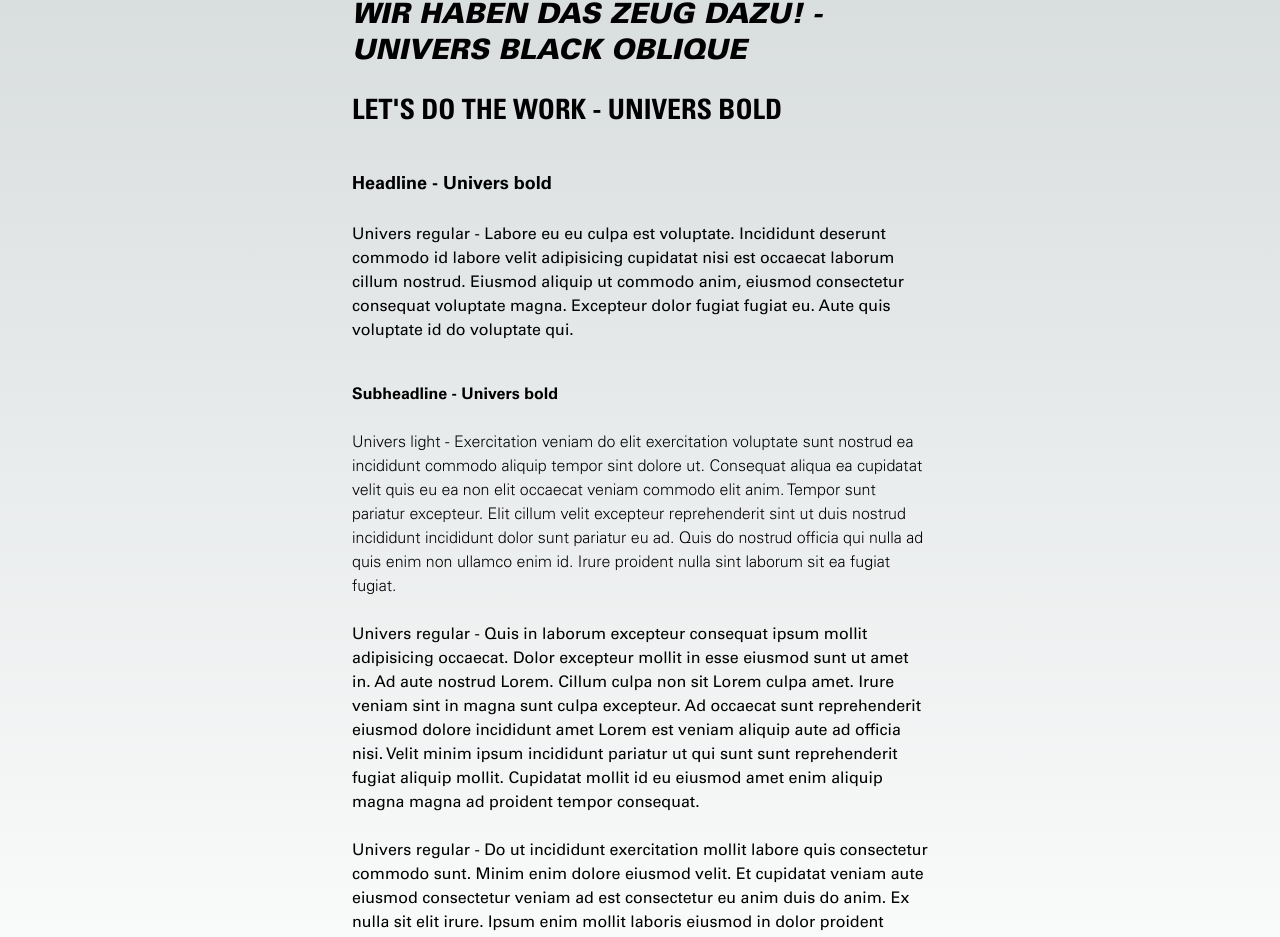
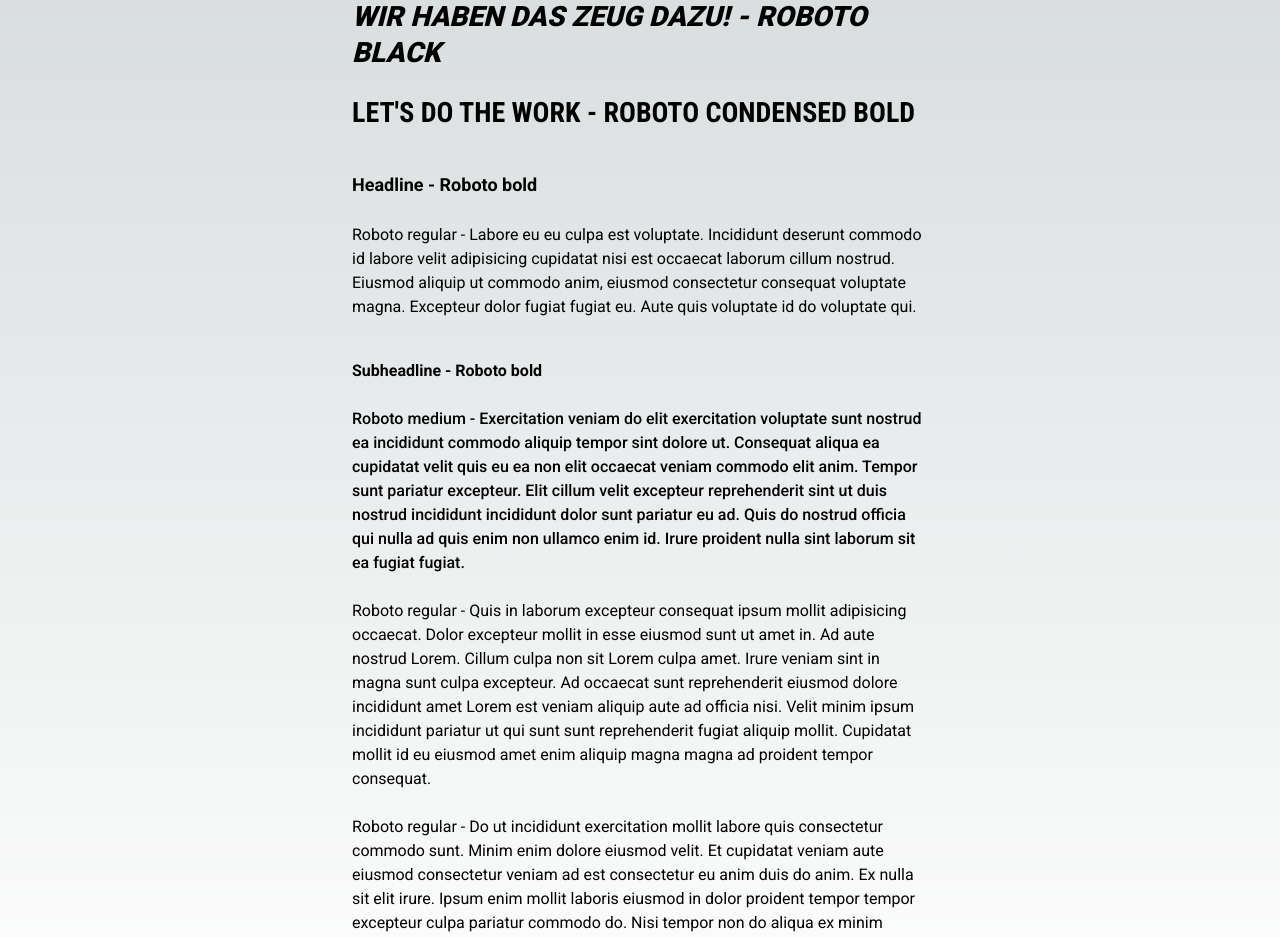
Before and after one commit to byjs-dev/font-performance-test, a Next.js app: page / in a window 1280 px wide. Shown: the part 97-1034 px from the top of the page. Built offline with nearby package versions, Linux system fonts and the light colour scheme.

Commit message:
feat: add Roboto static fonts

```diff
--- a/app/layout.tsx
+++ b/app/layout.tsx
@@ -1,14 +1,28 @@
 import "./globals.css";
 import localFont from "next/font/local";
-//import { Roboto_Flex } from "next/font/google";
+import { Roboto_Flex, Roboto, Roboto_Condensed } from "next/font/google";
 import { Analytics } from "@vercel/analytics/react";
 
-// const roboto_flex = Roboto_Flex({
-//   subsets: ["latin"],
-//   variable: "--font-roboto-flex",
-//   display: "swap",
-//   axes: ["GRAD", "XTRA", "YOPQ", "opsz", "slnt", "wdth"],
-// });
+const roboto_flex = Roboto_Flex({
+  subsets: ["latin"],
+  variable: "--font-roboto-flex",
+  display: "swap",
+  axes: ["GRAD", "XTRA", "YOPQ", "opsz", "slnt", "wdth"],
+});
+
+const roboto = Roboto({
+  subsets: ["latin"],
+  weight: ["400", "500", "700", "900"],
+  variable: "--font-roboto",
+  display: "swap",
+});
+
+const roboto_condensed = Roboto_Condensed({
+  subsets: ["latin"],
+  weight: ["700"],
+  variable: "--font-roboto-condensed",
+  display: "swap",
+});
 
 const univers = localFont({
   src: [
@@ -66,7 +80,12 @@
 }) {
   return (
     <html lang="en">
-      <body className={`${univers.variable} ${univers_condensed.variable}`}>
+      <body
+        className={`
+        ${roboto.variable}
+        ${roboto_condensed.variable}
+        `}
+      >
         {children}
         <Analytics />
       </body>
--- a/app/page.tsx
+++ b/app/page.tsx
@@ -1,16 +1,16 @@
-const FONT: "roboto_flex" | "univers" = "univers"; // univers
+const FONT: "roboto_flex" | "univers" | "roboto" = "roboto";
 
 export default function Home() {
   return (
     <>
       {FONT === "roboto_flex" ? (
-        <div className="flex min-h-screen max-w-3xl flex-col mx-auto gap-2 p-24 font-roboto">
+        <div className="flex min-h-screen max-w-3xl flex-col mx-auto gap-2 p-24 font-roboto-flex">
           <header>
-            <h1 className="zep-headline-xl-italic">
+            <h1 className="zep-headline-xl-italic-roboto-flex">
               Wir haben das Zeug dazu! - ROBOTO FLEX BLACK
             </h1>
             <br />
-            <h1 className="zep-headline-xl-condensed">
+            <h1 className="zep-headline-xl-condensed-roboto-flex">
               Let&#39;s do the work - ROBOTO FLEX BOLD
             </h1>
           </header>
@@ -67,11 +67,11 @@
       ) : FONT === "univers" ? (
         <div className="flex min-h-screen max-w-3xl flex-col mx-auto gap-2 p-24 font-univers">
           <header>
-            <h1 className="zep-headline-xl-italic">
+            <h1 className="zep-headline-xl-italic-univers">
               Wir haben das Zeug dazu! - UNIVERS BLACK Oblique
             </h1>
             <br />
-            <h1 className="zep-headline-xl-condensed">
+            <h1 className="zep-headline-xl-condensed-univers">
               Let&#39;s do the work - UNIVERS BOLD
             </h1>
           </header>
@@ -126,31 +126,29 @@
       ) : (
         <div className="flex min-h-screen max-w-3xl flex-col mx-auto gap-2 p-24 font-roboto">
           <header>
-            <h1 className="zep-headline-xl-italic">
-              Wir haben das Zeug dazu! - ROBOTO FLEX BLACK
+            <h1 className="zep-headline-xl-italic-roboto">
+              Wir haben das Zeug dazu! - ROBOTO BLACK
             </h1>
             <br />
-            <h1 className="zep-headline-xl-condensed">
-              Let&#39;s do the work - ROBOTO FLEX BOLD
+            <h1 className="zep-headline-xl-condensed-roboto">
+              Let&#39;s do the work - ROBOTO condensed BOLD
             </h1>
           </header>
           <main>
             <h2 className="mt-8 mb-6 text-lg font-bold">
-              Headline - Roboto Flex bold
+              Headline - Roboto bold
             </h2>
             <p>
-              Roboto Flex regular - Labore eu eu culpa est voluptate. Incididunt
+              Roboto regular - Labore eu eu culpa est voluptate. Incididunt
               deserunt commodo id labore velit adipisicing cupidatat nisi est
               occaecat laborum cillum nostrud. Eiusmod aliquip ut commodo anim,
               eiusmod consectetur consequat voluptate magna. Excepteur dolor
               fugiat fugiat eu. Aute quis voluptate id do voluptate qui.
             </p>
             <section className="grid mt-10 gap-6">
-              <h3 className="font-bold text-md">
-                Subheadline - Roboto Flex bold
-              </h3>
+              <h3 className="font-bold text-md">Subheadline - Roboto bold</h3>
               <p className="font-medium">
-                Roboto Flex medium - Exercitation veniam do elit exercitation
+                Roboto medium - Exercitation veniam do elit exercitation
                 voluptate sunt nostrud ea incididunt commodo aliquip tempor sint
                 dolore ut. Consequat aliqua ea cupidatat velit quis eu ea non
                 elit occaecat veniam commodo elit anim. Tempor sunt pariatur
@@ -160,7 +158,7 @@
                 id. Irure proident nulla sint laborum sit ea fugiat fugiat.
               </p>
               <p>
-                Roboto Flex regular - Quis in laborum excepteur consequat ipsum
+                Roboto regular - Quis in laborum excepteur consequat ipsum
                 mollit adipisicing occaecat. Dolor excepteur mollit in esse
                 eiusmod sunt ut amet in. Ad aute nostrud Lorem. Cillum culpa non
                 sit Lorem culpa amet. Irure veniam sint in magna sunt culpa
@@ -172,14 +170,14 @@
                 consequat.
               </p>
               <p>
-                Roboto Flex regular - Do ut incididunt exercitation mollit
-                labore quis consectetur commodo sunt. Minim enim dolore eiusmod
-                velit. Et cupidatat veniam aute eiusmod consectetur veniam ad
-                est consectetur eu anim duis do anim. Ex nulla sit elit irure.
-                Ipsum enim mollit laboris eiusmod in dolor proident tempor
-                tempor excepteur culpa pariatur commodo do. Nisi tempor non do
-                aliqua ex minim officia fugiat ea ut amet dolore excepteur.
-                Veniam nisi nisi veniam non.
+                Roboto regular - Do ut incididunt exercitation mollit labore
+                quis consectetur commodo sunt. Minim enim dolore eiusmod velit.
+                Et cupidatat veniam aute eiusmod consectetur veniam ad est
+                consectetur eu anim duis do anim. Ex nulla sit elit irure. Ipsum
+                enim mollit laboris eiusmod in dolor proident tempor tempor
+                excepteur culpa pariatur commodo do. Nisi tempor non do aliqua
+                ex minim officia fugiat ea ut amet dolore excepteur. Veniam nisi
+                nisi veniam non.
               </p>
             </section>
           </main>
--- a/tailwind.config.js
+++ b/tailwind.config.js
@@ -10,7 +10,9 @@
   theme: {
     extend: {
       fontFamily: {
-        roboto: ["var(--font-roboto-flex)", "sans-serif"],
+        roboto: ["var(--font-roboto)", "sans-serif"],
+        roboto_condensed: ["var(--font-roboto-condensed)", "sans-serif"],
+        roboto_flex: ["var(--font-roboto-flex)", "sans-serif"],
         univers: ["var(--font-univers)", "sans-serif"],
         univers_condensed: ["var(--font-univers-condensed)", "sans-serif"],
       },
@@ -23,35 +25,52 @@
   },
   plugins: [
     plugin(function ({ addComponents }) {
-      // roboto flex
-      // addComponents({
-      //   ".zep-headline-xl-italic": {
-      //     fontFamily: "var(--font-roboto-flex)",
-      //     fontWeight: 1000,
-      //     lineHeight: "36px",
-      //     fontSize: "28px",
-      //     letterSpacing: "0.0012em",
-      //     textTransform: "uppercase",
-      //     fontStretch: "108%",
-      //     fontFeatureSettings: "'liga' off",
-      //     fontVariationSettings:
-      //       "'GRAD' -200, 'slnt' -10, 'XTRA' 468, 'XOPQ' 96, 'YOPQ' 69, 'opsz' 70",
-      //   },
-      //   ".zep-headline-xl-condensed": {
-      //     fontFamily: "var(--font-roboto-flex)",
-      //     fontWeight: 678,
-      //     lineHeight: "36px",
-      //     fontSize: "28px",
-      //     textTransform: "uppercase",
-      //     fontFeatureSettings: "'liga' off",
-      //     fontStretch: "59%",
-      //     fontVariationSettings:
-      //       "'GRAD' 23, 'slnt' 0, 'XTRA' 510, 'XOPQ' 83, 'YOPQ' 79, 'opsz' 51",
-      //   },
-      // });
-      // univers
       addComponents({
-        ".zep-headline-xl-italic": {
+        // roboto flex
+        ".zep-headline-xl-italic-roboto-flex": {
+          fontFamily: "var(--font-roboto-flex)",
+          fontWeight: 1000,
+          lineHeight: "36px",
+          fontSize: "28px",
+          letterSpacing: "0.0012em",
+          textTransform: "uppercase",
+          fontStretch: "108%",
+          fontFeatureSettings: "'liga' off",
+          fontVariationSettings:
+            "'GRAD' -200, 'slnt' -10, 'XTRA' 468, 'XOPQ' 96, 'YOPQ' 69, 'opsz' 70",
+        },
+        ".zep-headline-xl-condensed-roboto-flex": {
+          fontFamily: "var(--font-roboto-flex)",
+          fontWeight: 678,
+          lineHeight: "36px",
+          fontSize: "28px",
+          textTransform: "uppercase",
+          fontFeatureSettings: "'liga' off",
+          fontStretch: "59%",
+          fontVariationSettings:
+            "'GRAD' 23, 'slnt' 0, 'XTRA' 510, 'XOPQ' 83, 'YOPQ' 79, 'opsz' 51",
+        },
+
+        // roboto
+        ".zep-headline-xl-italic-roboto": {
+          fontFamily: "var(--font-roboto)",
+          fontWeight: 900,
+          lineHeight: "36px",
+          fontSize: "28px",
+          letterSpacing: "0.0012em",
+          textTransform: "uppercase",
+          fontStyle: "italic",
+        },
+        ".zep-headline-xl-condensed-roboto": {
+          fontFamily: "var(--font-roboto-condensed)",
+          fontWeight: 700,
+          lineHeight: "36px",
+          fontSize: "28px",
+          textTransform: "uppercase",
+        },
+
+        // univers
+        ".zep-headline-xl-italic-univers": {
           fontFamily: "var(--font-univers)",
           fontWeight: 900,
           lineHeight: "36px",
@@ -60,7 +79,7 @@
           textTransform: "uppercase",
           fontStyle: "italic",
         },
-        ".zep-headline-xl-condensed": {
+        ".zep-headline-xl-condensed-univers": {
           fontFamily: "var(--font-univers-condensed)",
           fontWeight: 700,
           lineHeight: "36px",
```
